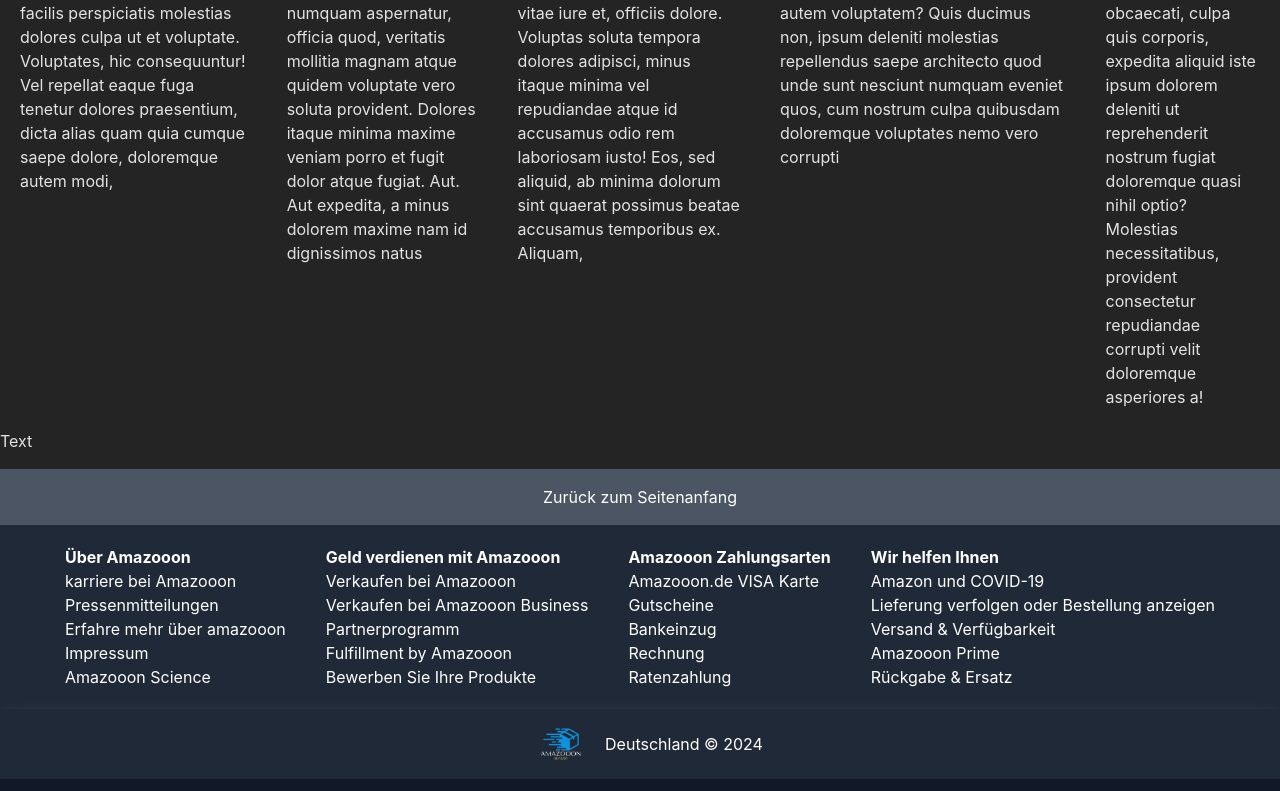
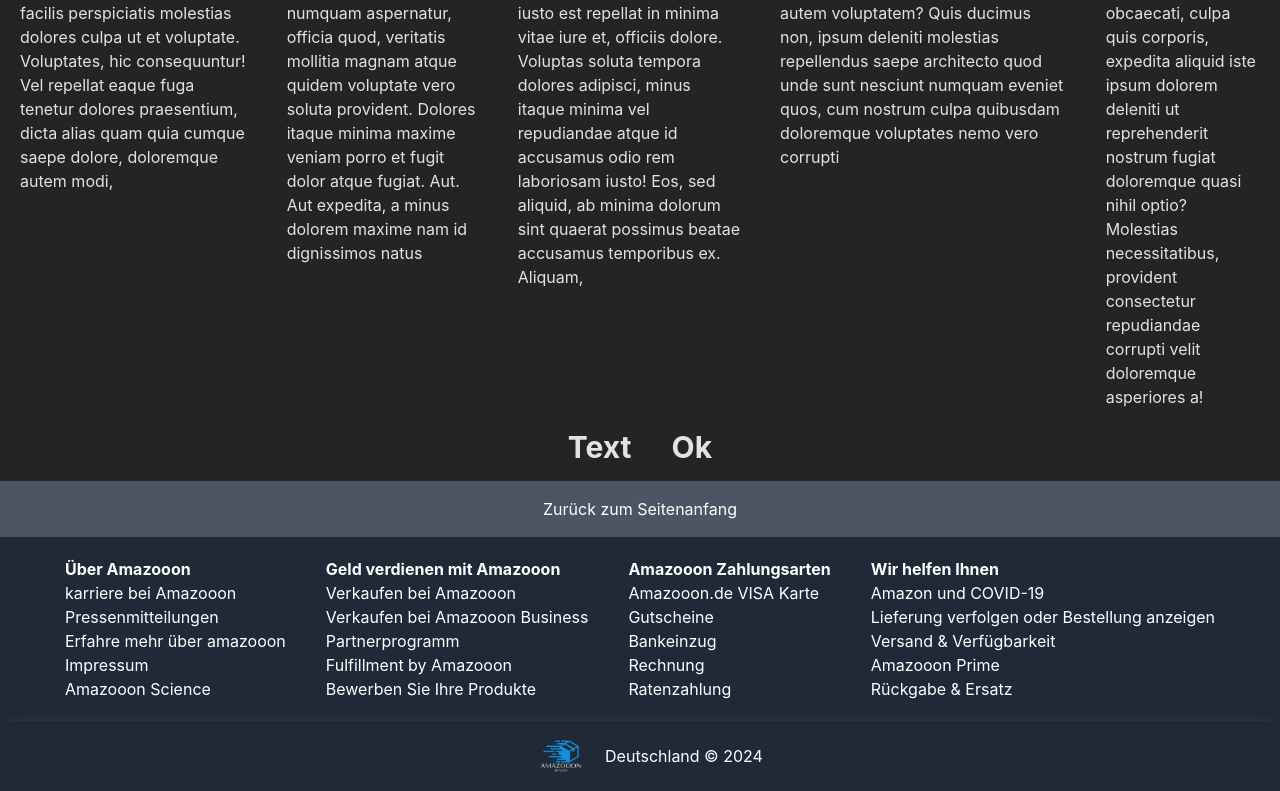
Before and after one commit to saiddlkc/Amazon-Clone, a React (Vite) app in the folder Amazooon/: page / in a window 1280 px wide. Shown: the part 3547-4338 px from the top of the page. Built offline with nearby package versions, Linux system fonts and the light colour scheme.

Commit message:
test page

```diff
--- a/Amazooon/src/pages/Ok.jsx
+++ b/Amazooon/src/pages/Ok.jsx
@@ -4,6 +4,14 @@
 import Text from "./Text";
 
 const Ok = () => {
+  const Nav = [
+    {
+      id: 1,
+      name: "Text",
+      to: "/text",
+    },
+    { id: 2, name: "Ok", to: "/ok" },
+  ];
   return (
     <div>
       {" "}
@@ -186,8 +194,7 @@
           dolore, doloremque autem modi,
         </p>
         <p>
-          {" "}
-          Lorem ipsum dolor sit amet, consectetur adipisicing elit. Repellat
+          c Lorem ipsum dolor sit amet, consectetur adipisicing elit. Repellat
           molestias possimus fugit obcaecati quidem nostrum, laboriosam illo
           animi excepturi perspiciatis similique delectus? Provident natus unde
           in dolores cumque omnis accusantium. Ad, explicabo. Ratione
@@ -301,9 +308,13 @@
           doloremque asperiores a!
         </p>
       </div>
-      <Link name="Text" to="/text">
-        Text
-      </Link>
+      <ul className="h-full flex    justify-center items-center gap-y-8 text-primary font-primary font-bold text-3xl">
+        {Nav.map((nav) => (
+          <li className="mx-5" key={nav.id}>
+            <Link to={nav.to}>{nav.name}</Link>
+          </li>
+        ))}
+      </ul>
       <Routes>
         <Route path="/text" element={<Text />} />
       </Routes>
```
